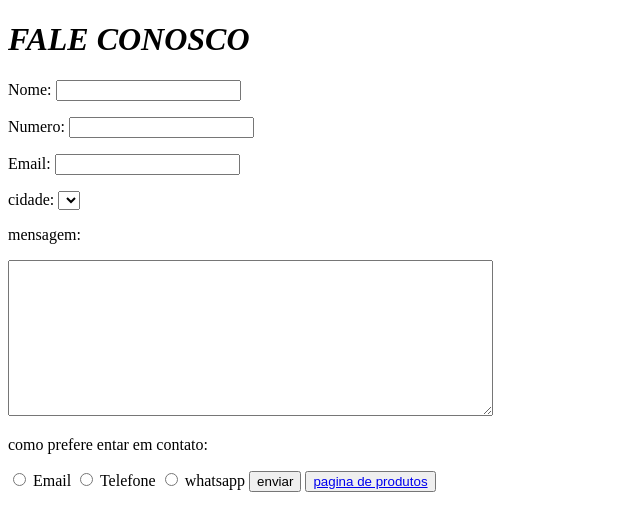
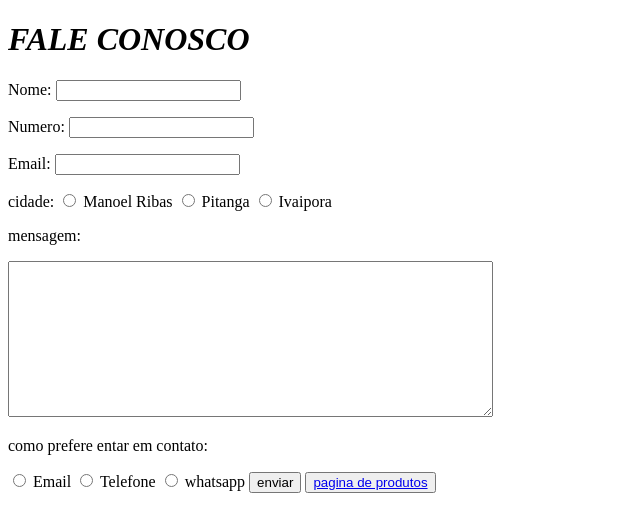
Before and after one commit to gabezin777/barbearia-gabe, a plain HTML site: page contatos.html in a window 1280 px wide. Shown: the whole page, without its empty margins (0-640 px from the left). Drawn offline with Linux system fonts and the light colour scheme.

Commit message:
evcasfgas

```diff
--- a/contatos.html
+++ b/contatos.html
@@ -16,9 +16,9 @@
         <p>Email: <input type="text"></p>
 
          cidade:
-         <select name="" class="">
-           <option value="manoel ribas"></option>manoel ribas
-            </select>
+         <input type="radio" name="genero"> Manoel Ribas
+         <input type="radio" name="genero"> Pitanga
+         <input type="radio" name="genero"> Ivaipora
 
         <p>mensagem: </p>
         <textarea name="" id=""cols="58" rows="10"></textarea>
```
